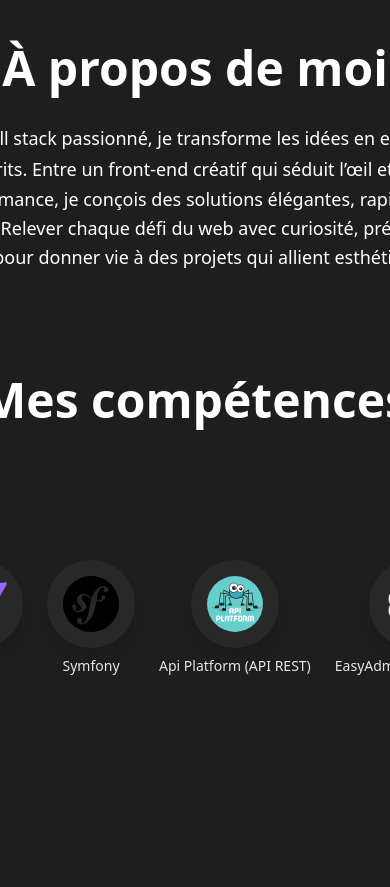
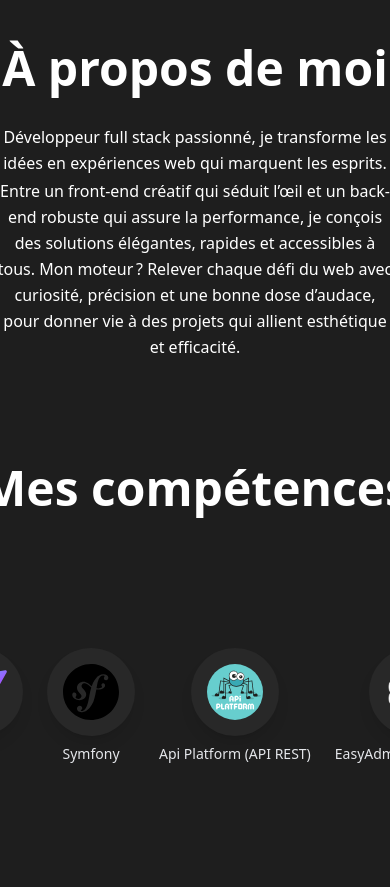
Before and after one commit to shenpai16/portfolio-raphael-benmimoune, a React (Vite) app: page / in a window 390 px wide. Shown: the part 940-1827 px from the top of the page. Built offline with nearby package versions, Linux system fonts and the light colour scheme; a web font is replaced by a local one.

Commit message:
fix taille en format telephone

```diff
--- a/src/components/AboutSection.tsx
+++ b/src/components/AboutSection.tsx
@@ -12,23 +12,40 @@ export default function AboutSection() {
       <div
         className="
           text-[var(--color-charcoal)]
-          px-8 py-16"
+          px-4 sm:px-8 py-16"
       >
         <h2
           className="text-5xl text-white font-bold mb-8 text-center"
         >
           À propos de moi
         </h2>
-        <p className="max-w-3xl text-white text-lg text-center leading-relaxed mx-auto"
+        <p
+          className="
+            mx-auto px-6 sm:px-8
+            w-full max-w-md sm:max-w-2xl md:max-w-3xl
+            text-white text-base sm:text-lg text-center leading-relaxed
+            break-words hyphens-auto whitespace-normal
+            overflow-hidden
+          "
+          style={{
+            wordBreak: 'break-word',
+            overflowWrap: 'anywhere',
+            boxSizing: 'border-box',
+          }}
         >
-          Développeur full stack passionné, je transforme les idées en{" "}
-          <span className="relative after:block after:h-[2px] after:bg-blue-500 after:scale-x-0 hover:after:scale-x-100 after:origin-left after:transition-transform">
-            expériences web
-          </span>{" "}
-          qui marquent les esprits.
-          Entre un front-end créatif qui séduit l’œil et un back-end robuste qui assure la performance, je conçois des solutions élégantes, rapides et accessibles à tous.
-          Mon moteur ? Relever chaque défi du web avec curiosité, précision et une bonne dose d’audace, pour donner vie à des projets qui allient esthétique et efficacité
-        </p>
+  Développeur full stack passionné, je transforme les idées en{" "}
+  <span
+    className="
+      relative inline-block
+      after:block after:h-[2px] after:bg-blue-500
+      after:w-0 group-hover:after:w-full
+      after:transition-[width] after:duration-300 after:ease-out
+      "
+  >
+    expériences web
+  </span>{" "}
+  qui marquent les esprits. Entre un front-end créatif qui séduit l’œil et un back-end robuste qui assure la performance, je conçois des solutions élégantes, rapides et accessibles à tous. Mon moteur ? Relever chaque défi du web avec curiosité, précision et une bonne dose d’audace, pour donner vie à des projets qui allient esthétique et efficacité.
+</p>
 
 
         <h2
```
